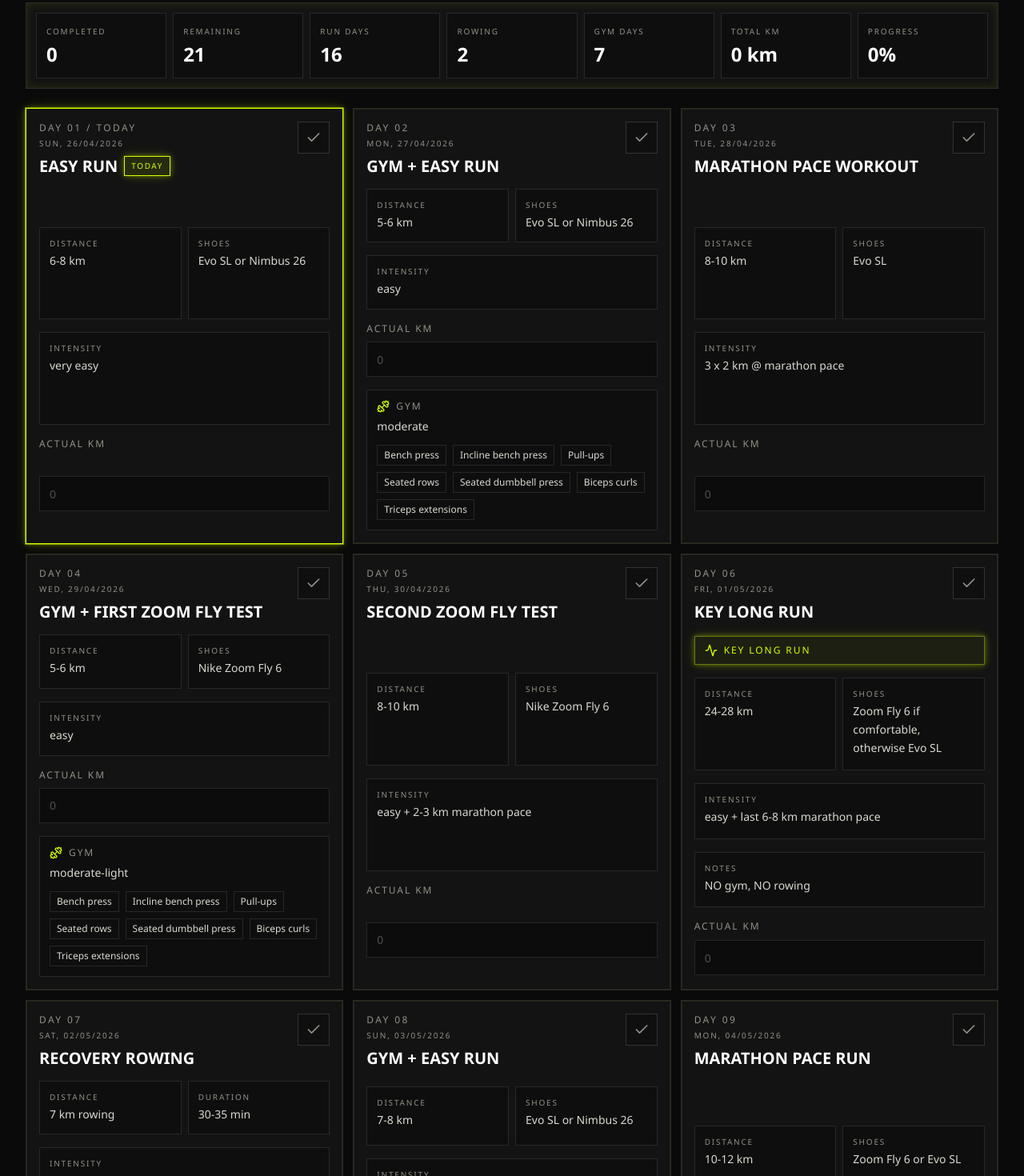
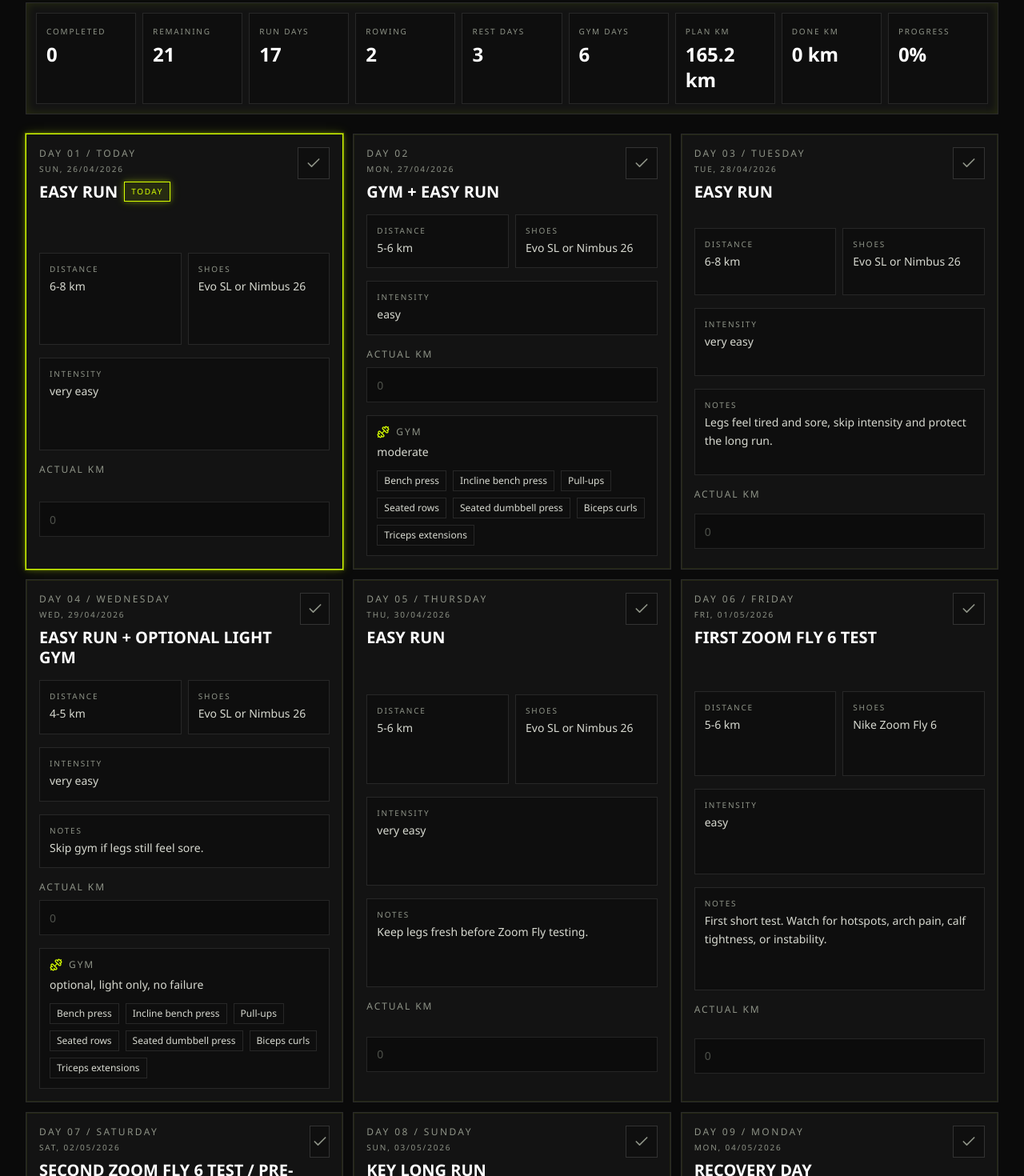
Before and after one commit to avollrath/marathon, a React (Vite) app: page / in a window 1280 px wide. Shown: the part 300-1770 px from the top of the page at 80% size. Built offline with nearby package versions, Linux system fonts and the light colour scheme; no server answers; the database is empty; a web font is replaced by a local one.

Commit message:
Adjust plan for Friday shoe arrival and 30k long run

```diff
--- a/plan.json
+++ b/plan.json
@@ -12,7 +12,7 @@
     "longRunDay": "No gym, no rowing, no additional training.",
     "gymIntensity": {
       "days_2_to_10": "Moderate, no failure, leave 2-3 reps in reserve.",
-      "days_12_to_16": "Light, reduce volume by 40-60%.",
+      "days_9_to_16": "Light after the 30 km run, reduce volume by 40-60% and avoid soreness.",
       "days_18_to_20": "Optional activation only, no fatigue."
     },
     "rowing": {
@@ -41,68 +41,79 @@
     },
     {
       "day": 3,
-      "type": "marathon pace workout",
-      "distance": "8-10 km",
-      "intensity": "3 x 2 km @ marathon pace",
-      "shoes": "Evo SL"
+      "label": "Tuesday",
+      "type": "easy run",
+      "distance": "6-8 km",
+      "intensity": "very easy",
+      "shoes": "Evo SL or Nimbus 26",
+      "notes": "Legs feel tired and sore, skip intensity and protect the long run."
     },
     {
       "day": 4,
-      "type": "gym + first Zoom Fly test",
+      "label": "Wednesday",
+      "type": "easy run + optional light gym",
+      "distance": "4-5 km",
+      "intensity": "very easy",
+      "shoes": "Evo SL or Nimbus 26",
+      "gym": "standard",
+      "gymIntensity": "optional, light only, no failure",
+      "notes": "Skip gym if legs still feel sore."
+    },
+    {
+      "day": 5,
+      "label": "Thursday",
+      "type": "easy run",
+      "distance": "5-6 km",
+      "intensity": "very easy",
+      "shoes": "Evo SL or Nimbus 26",
+      "notes": "Keep legs fresh before Zoom Fly testing."
+    },
+    {
+      "day": 6,
+      "label": "Friday",
+      "type": "first Zoom Fly 6 test",
       "distance": "5-6 km",
       "intensity": "easy",
       "shoes": "Nike Zoom Fly 6",
-      "gym": "standard",
-      "gymIntensity": "moderate-light"
-    },
-    {
-      "day": 5,
-      "type": "second Zoom Fly test",
-      "distance": "8-10 km",
-      "intensity": "easy + 2-3 km marathon pace",
-      "shoes": "Nike Zoom Fly 6"
-    },
-    {
-      "day": 6,
-      "type": "key long run",
-      "distance": "24-28 km",
-      "intensity": "easy + last 6-8 km marathon pace",
-      "shoes": "Zoom Fly 6 if comfortable, otherwise Evo SL",
-      "notes": "NO gym, NO rowing"
+      "notes": "First short test. Watch for hotspots, arch pain, calf tightness, or instability."
     },
     {
       "day": 7,
-      "type": "recovery rowing",
-      "distance": "7 km rowing",
-      "duration": "30-35 min",
-      "intensity": "Zone 2",
-      "notes": "Replace easy run with light rowing"
+      "label": "Saturday",
+      "type": "second Zoom Fly 6 test / pre-long-run shakeout",
+      "distance": "4-6 km",
+      "intensity": "very easy, optional 2-3 short strides only if legs feel good",
+      "shoes": "Nike Zoom Fly 6",
+      "notes": "Do not run 8-10 km. Keep it short to stay fresh for 30 km."
     },
     {
       "day": 8,
-      "type": "gym + easy run",
-      "distance": "7-8 km",
-      "intensity": "easy",
-      "shoes": "Evo SL or Nimbus 26",
-      "gym": "standard",
-      "gymIntensity": "moderate"
+      "label": "Sunday",
+      "type": "key long run",
+      "distance": "30 km",
+      "intensity": "first 20-22 km very easy, next 5-6 km around marathon pace only if feeling good, final km easy",
+      "shoes": "Zoom Fly 6 only if both test runs felt good, otherwise Evo SL",
+      "notes": "First-ever 30 km run. Practice gels, hydration, socks, and race pacing. Stop early if pain or form breaks down. NO gym, NO rowing."
     },
     {
       "day": 9,
-      "type": "marathon pace run",
-      "distance": "10-12 km",
-      "intensity": "5 km marathon pace",
-      "shoes": "Zoom Fly 6 or Evo SL"
+      "label": "Monday",
+      "type": "recovery day",
+      "distance": "0-5 km",
+      "intensity": "rest or very easy recovery only",
+      "shoes": "Nimbus 26 if running",
+      "rowing": "optional",
+      "notes": "Recovery from 30 km is the priority. Optional light rowing only if legs feel better than expected."
     },
     {
       "day": 10,
-      "type": "gym + recovery rowing",
+      "type": "light gym + recovery rowing",
       "distance": "6 km rowing",
       "duration": "25-30 min",
       "intensity": "Zone 2",
       "gym": "standard",
-      "gymIntensity": "light-moderate",
-      "notes": "Replace easy run with rowing"
+      "gymIntensity": "light only, avoid soreness",
+      "notes": "Only row if recovery is normal after the 30 km run."
     },
     {
       "day": 11,
@@ -118,7 +129,7 @@
       "intensity": "easy",
       "shoes": "Nimbus 26 or Evo SL",
       "gym": "standard",
-      "gymIntensity": "light"
+      "gymIntensity": "light, avoid soreness"
     },
     {
       "day": 13,
@@ -132,7 +143,7 @@
       "intensity": "easy + pickups",
       "shoes": "Evo SL",
       "gym": "standard",
-      "gymIntensity": "light"
+      "gymIntensity": "light, avoid soreness"
     },
     {
       "day": 15,
@@ -148,7 +159,7 @@
       "intensity": "easy + strides",
       "shoes": "race shoes",
       "gym": "standard",
-      "gymIntensity": "very light"
+      "gymIntensity": "very light, avoid soreness"
     },
     {
       "day": 17,
--- a/src/App.tsx
+++ b/src/App.tsx
@@ -21,10 +21,11 @@ const UNLOCK_STORAGE_KEY = 'marathon-control-edit-unlocked';
 
 const classifyDay = (day: TrainingDay): Filter[] => {
   const type = day.type.toLowerCase();
-  const isRowing = type.includes('rowing') || day.distance.toLowerCase().includes('rowing');
+  const isRowingOnly = type.includes('rowing') || day.distance.toLowerCase().includes('rowing');
+  const hasRowing = isRowingOnly || day.rowingOptional;
   return [
-    day.distance.trim() !== '0 km' && !isRowing ? 'Runs' : null,
-    isRowing ? 'Rowing' : null,
+    day.distance.trim() !== '0 km' && !isRowingOnly ? 'Runs' : null,
+    hasRowing ? 'Rowing' : null,
     day.gym ? 'Gym' : null,
     type === 'rest' ? 'Rest' : null,
     type === 'race day' ? 'Race Day' : null,
@@ -38,6 +39,21 @@ const timestamp = () => new Date().toISOString();
 const isDistanceDay = (day: TrainingDay) => day.distance.trim() !== '0 km';
 
 const formatDistanceTotal = (value: number) => `${Number(value.toFixed(1)).toString()} km`;
+
+const plannedRunDistance = (day: TrainingDay) => {
+  if (day.type.toLowerCase().includes('rowing') || day.distance.toLowerCase().includes('rowing')) {
+    return 0;
+  }
+
+  const normalized = day.distance.toLowerCase().replace(',', '.');
+  const range = normalized.match(/(\d+(?:\.\d+)?)\s*-\s*(\d+(?:\.\d+)?)/);
+  if (range) {
+    return (Number(range[1]) + Number(range[2])) / 2;
+  }
+
+  const single = normalized.match(/(\d+(?:\.\d+)?)/);
+  return single ? Number(single[1]) : 0;
+};
 
 const formatUpdatedAt = (value: string) =>
   new Intl.DateTimeFormat('en-GB', {
@@ -83,7 +99,9 @@ function App() {
   const progressPercent = Math.round((completedCount / trainingPlan.length) * 100);
   const runDays = trainingPlan.filter((day) => classifyDay(day).includes('Runs')).length;
   const rowingDays = trainingPlan.filter((day) => classifyDay(day).includes('Rowing')).length;
+  const restDays = trainingPlan.filter((day) => classifyDay(day).includes('Rest')).length;
   const gymDays = trainingPlan.filter((day) => classifyDay(day).includes('Gym')).length;
+  const plannedDistance = trainingPlan.reduce((total, day) => total + plannedRunDistance(day), 0);
   const completedDistance = trainingPlan.reduce((total, day) => (completedSet.has(day.day) ? total + (state.actualDistances[day.day] ?? 0) : total), 0);
   const filteredPlan = trainingPlan.filter((day) => isVisible(day, state.selectedFilter));
   const currentDayVisible = currentPlanDay ? filteredPlan.some((day) => day.day === currentPlanDay) : false;
@@ -416,13 +434,15 @@ function App() {
             ))}
           </div>
 
-          <div className="grid w-full grid-cols-2 gap-2 border border-white/10 bg-graphite/75 p-3 text-sm shadow-neonInset sm:grid-cols-3 xl:grid-cols-7">
+          <div className="grid w-full grid-cols-2 gap-2 border border-white/10 bg-graphite/75 p-3 text-sm shadow-neonInset sm:grid-cols-3 xl:grid-cols-9">
             <Stat label="Completed" value={completedCount} />
             <Stat label="Remaining" value={trainingPlan.length - completedCount} />
             <Stat label="Run days" value={runDays} />
             <Stat label="Rowing" value={rowingDays} />
+            <Stat label="Rest days" value={restDays} />
             <Stat label="Gym days" value={gymDays} />
-            <Stat label="Total km" value={formatDistanceTotal(completedDistance)} />
+            <Stat label="Plan km" value={formatDistanceTotal(plannedDistance)} />
+            <Stat label="Done km" value={formatDistanceTotal(completedDistance)} />
             <Stat label="Progress" value={`${progressPercent}%`} />
           </div>
         </section>
@@ -431,13 +451,15 @@ function App() {
           {filteredPlan.map((day) => {
             const isCurrentDay = day.day === currentPlanDay;
             const planDate = formatPlanDate(getPlanDate(day.day));
+            const isKeyLongRun = day.type.toLowerCase().includes('key long run');
+            const isRaceDay = day.type.toLowerCase() === 'race day';
 
             return (
             <article
               className={`instrument-card group relative grid min-h-[420px] gap-4 border bg-graphite/85 p-4 shadow-insetLine ${
                 isCurrentDay
                   ? 'border-ember shadow-neonSoft ring-1 ring-ember/45'
-                  : day.day === 6 || day.day === 21
+                  : isKeyLongRun || isRaceDay
                     ? 'border-white/10'
                     : 'border-white/10'
               } ${completedSet.has(day.day) ? 'opacity-70' : ''}`}
@@ -475,10 +497,10 @@ function App() {
                 </button>
               </div>
 
-              {(day.day === 6 || day.day === 21) && (
+              {(isKeyLongRun || isRaceDay) && (
                 <div className="flex items-center gap-2 border border-ember/40 bg-ember/5 px-3 py-2 font-mono text-xs uppercase tracking-[0.16em] text-ember shadow-neonSoft">
-                  {day.day === 21 ? <Flag className="h-4 w-4" /> : <Activity className="h-4 w-4" />}
-                  {day.day === 21 ? 'Race day' : 'Key long run'}
+                  {isRaceDay ? <Flag className="h-4 w-4" /> : <Activity className="h-4 w-4" />}
+                  {isRaceDay ? 'Race day' : 'Key long run'}
                 </div>
               )}
 
@@ -510,7 +532,7 @@ function App() {
                 <div className="border border-white/10 bg-black/25 p-3 transition group-hover:border-ember/45">
                   <div className="mb-2 flex items-center gap-2 font-mono text-xs uppercase tracking-[0.16em] text-steel">
                     <Waves className="h-4 w-4 text-ember" />
-                    Rowing
+                    {day.rowingOptional ? 'Optional rowing' : 'Rowing'}
                   </div>
                   <div className="grid gap-2 sm:grid-cols-3">
                     <MiniMetric label="Pace" value={day.rowing.intensity} />
--- a/src/plan.ts
+++ b/src/plan.ts
@@ -12,6 +12,7 @@ export type TrainingDay = {
   gym?: string[];
   gymIntensity?: string;
   rowing?: RowingRules;
+  rowingOptional?: boolean;
 };
 
 type RowingRules = {
@@ -20,8 +21,9 @@ type RowingRules = {
   effort: string;
 };
 
-type PlanJsonDay = Omit<TrainingDay, 'gym'> & {
+type PlanJsonDay = Omit<TrainingDay, 'gym' | 'rowing' | 'rowingOptional'> & {
   gym?: 'standard' | string[] | null;
+  rowing?: 'optional' | RowingRules | null;
 };
 
 type PlanJson = {
@@ -56,5 +58,6 @@ export const getCurrentPlanDay = (date = new Date()): number | null => {
 export const trainingPlan: TrainingDay[] = typedPlanData.plan.map((day) => ({
   ...day,
   gym: day.gym === 'standard' ? typedPlanData.gymWorkout : Array.isArray(day.gym) ? day.gym : undefined,
-  rowing: day.type.toLowerCase().includes('rowing') ? typedPlanData.rules?.rowing : undefined,
+  rowing: day.type.toLowerCase().includes('rowing') || day.rowing === 'optional' ? typedPlanData.rules?.rowing : undefined,
+  rowingOptional: day.rowing === 'optional',
 }));
```
